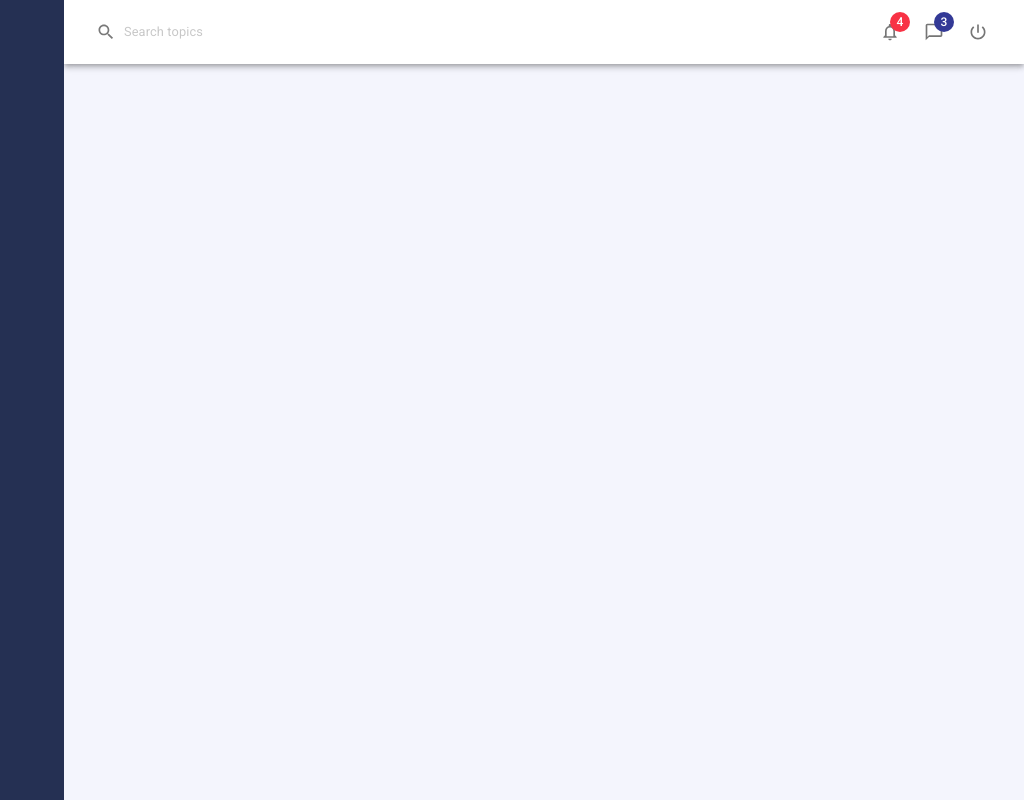
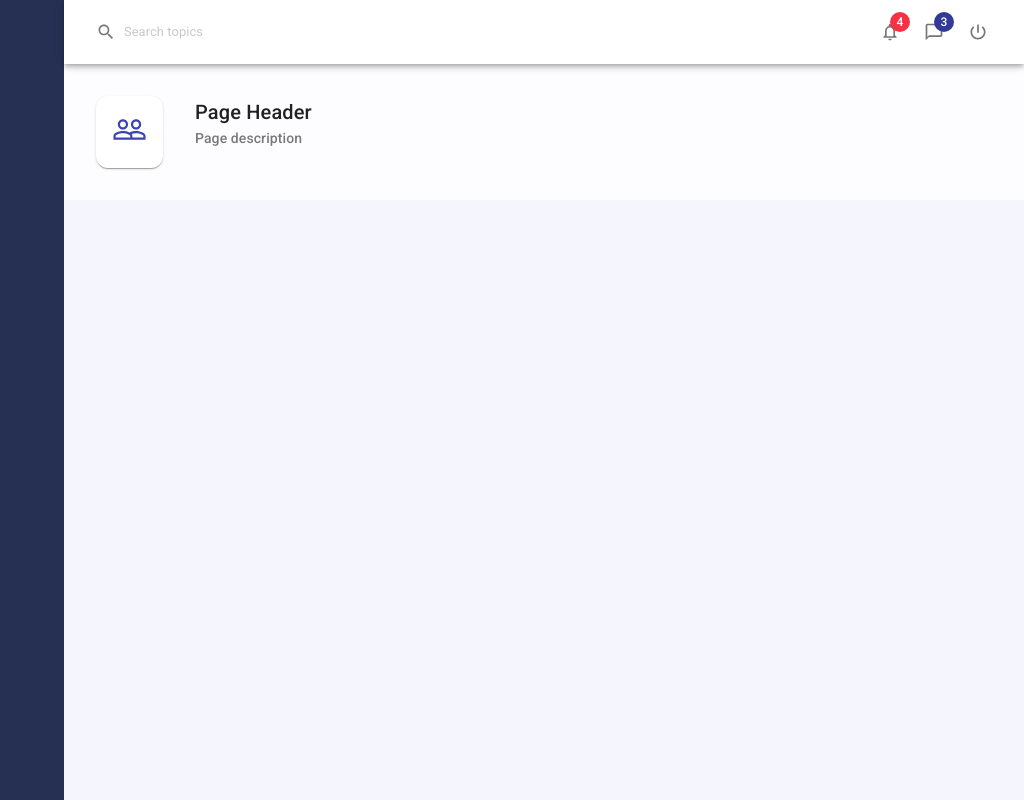
Before and after one commit to FelipeMaxRosa/complete_mui_system, a React (Create React App) app: page / in a window 1280 px wide. Shown: the whole page, without its empty margins (256-1280 px from the left). Built offline with nearby package versions, Linux system fonts and the light colour scheme.

Commit message:
personal theme changes

```diff
--- a/src/App/App.js
+++ b/src/App/App.js
@@ -1,6 +1,8 @@
 import { createMuiTheme, CssBaseline, makeStyles, ThemeProvider } from '@material-ui/core';
 import Header from '../components/Header';
+import PageHeader from '../components/PageHeader';
 import SideMenu from '../components/SideMenu';
+import PeopleOutlineIcon from "@material-ui/icons/PeopleOutline";
 import './App.css';
 
 // Stoped on 39:20m
@@ -17,6 +19,21 @@
     },
     background: {
       default: '#f4f5fd'
+    },
+  },
+  shape: {
+    borderRadius: '12px',
+  },
+  overrides: {
+    MuiAppBar: {
+      root: {
+        transform: 'translateZ(0)'
+      }
+    }
+  },
+  props: {
+    MuiIconButton: {
+      disableRipple: true
     }
   }
 });
@@ -36,6 +53,11 @@
       <SideMenu />
       <div className={classes.appMain}>
         <Header />
+        <PageHeader
+          title="Page Header"
+          subtitle="Page description"
+          icon={<PeopleOutlineIcon fontSize="large"/>}
+        />
       </div>
       <CssBaseline />
     </ThemeProvider>
--- /dev/null
+++ b/src/components/PageHeader.js
@@ -0,0 +1,49 @@
+import { Card, makeStyles, Paper, Typography } from '@material-ui/core'
+import React from 'react';
+
+
+const useStyles = makeStyles((theme) => ({
+  root: {
+    backgroundColor: '#fdfdff'
+  },
+  pageHeader: {
+    padding: theme.spacing(4),
+    display: 'flex',
+    marginBottom: theme.spacing(3),
+  },
+  pageIcon: {
+    display: 'inline-block',
+    padding: theme.spacing(2),
+    color: '#3c44b1'
+  },
+  pageTitle: {
+    paddingLeft: theme.spacing(4),
+    '& .MuiTypography-subtitle2': {
+      opacity: '0.6'
+    }
+  }
+}));
+
+export default function PageHeader(props) {
+
+  const classes = useStyles();
+  const { title, subtitle, icon } = props;
+
+  return (
+    <Paper elevation={0} square className={classes.root}>
+      <div className={classes.pageHeader}>
+        <Card className={classes.pageIcon}>
+          {icon}
+        </Card>
+        <div className={classes.pageTitle}>
+          <Typography variant="h6" component="div">
+            {title}
+          </Typography>
+          <Typography variant="subtitle2" component="div">
+            {subtitle}
+          </Typography>
+        </div>
+      </div>
+    </Paper>
+  )
+}
```
